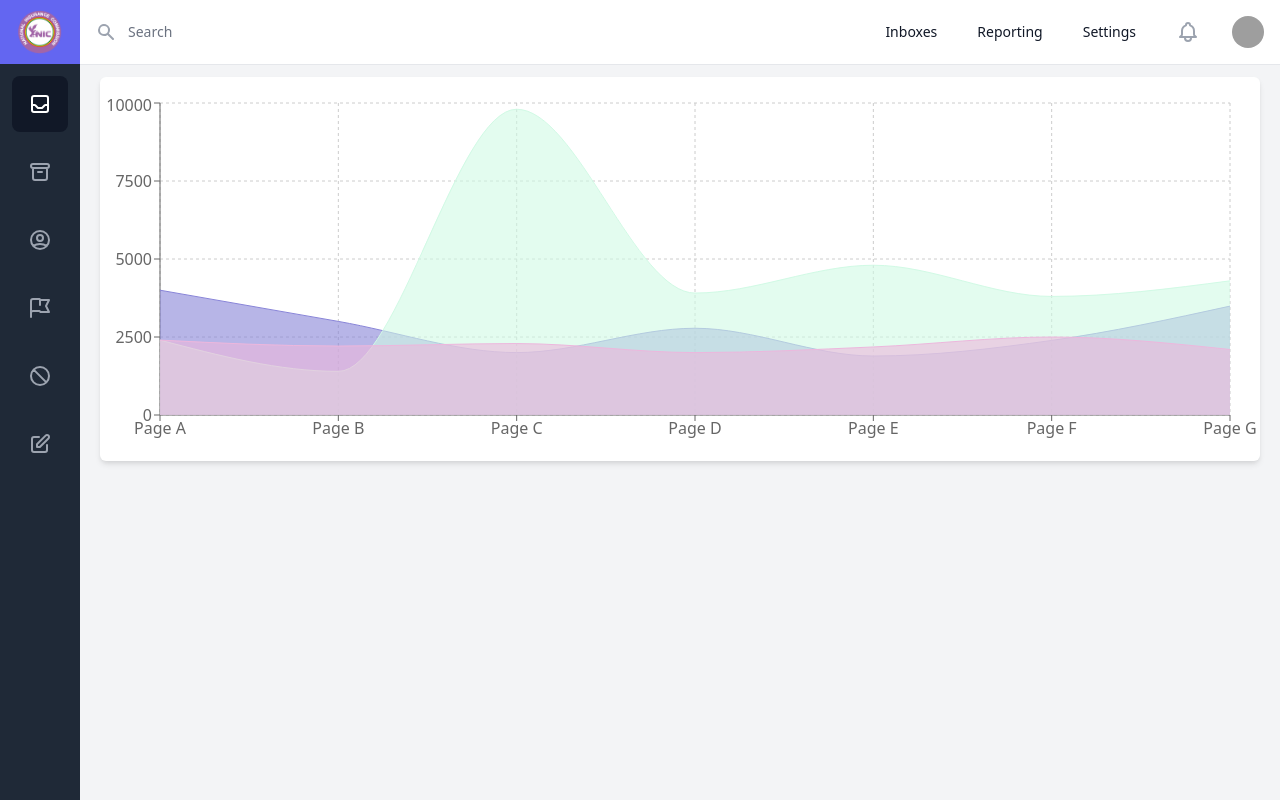
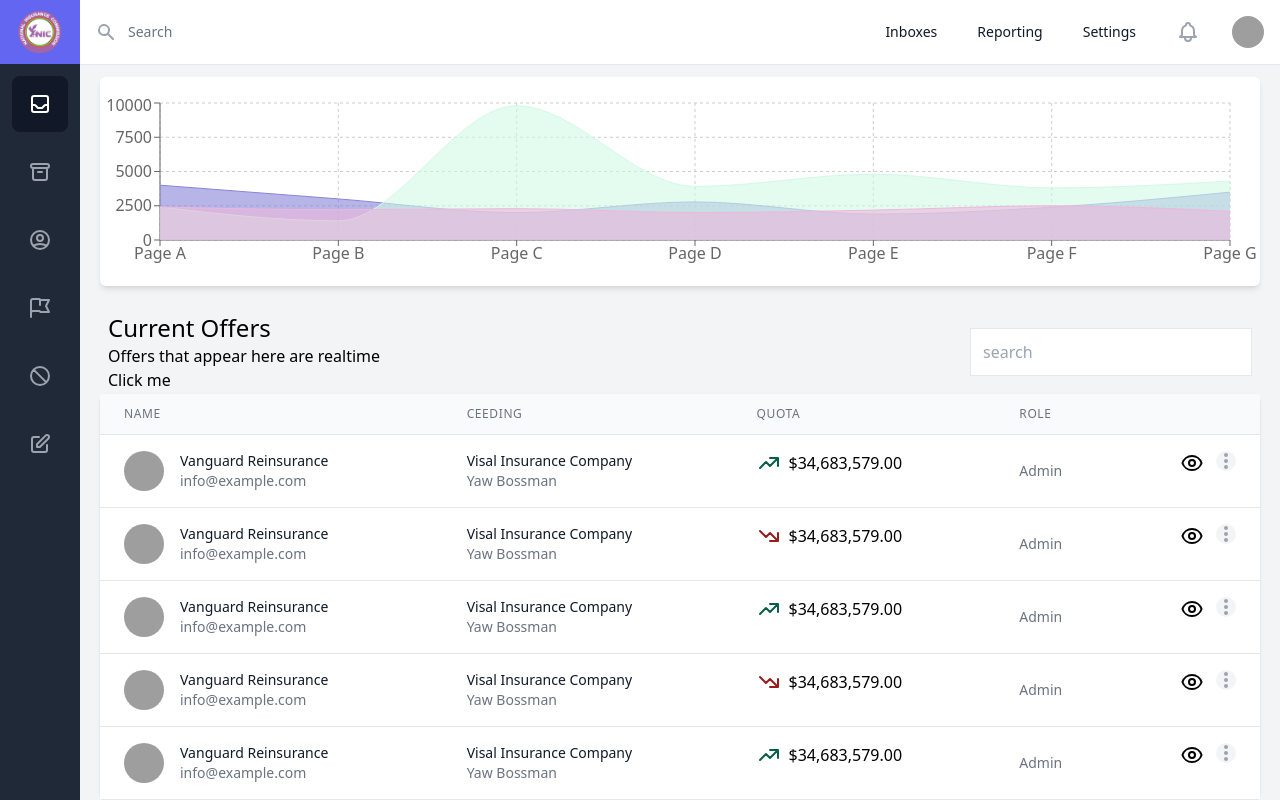
Before and after one commit to Khoby-790/template-nic, a React (Create React App) app: page /report in a window 1280 px wide. Built offline with nearby package versions, Linux system fonts and the light colour scheme; grey boxes are pictures that could not be loaded.

Commit message:
--- Auto-Git Commit ---

```diff
--- a/src/pages/Dashboard/Dashboard.tsx
+++ b/src/pages/Dashboard/Dashboard.tsx
@@ -1,8 +1,7 @@
 /* eslint-disable jsx-a11y/anchor-is-valid */
 import React, { Fragment } from 'react';
 import { AreaChart, Area, XAxis, YAxis, CartesianGrid, Tooltip, ResponsiveContainer } from 'recharts';
-import { useToast } from '../../providers/ToastProvider';
-import OfferLisitngItem from './components/OfferLisitngItem';
+import OffersListing from './components/OffersListing';
 
 
 interface Props {
@@ -56,11 +55,6 @@ const data = [
 ];
 
 const Dashboard = (props: Props) => {
-    const { notify } = useToast();
-
-    const onNotifyClicked = () => {
-        notify({ message: "Hello", description: "It is working" })
-    }
 
     return (
         <Fragment>
@@ -87,9 +81,7 @@ const Dashboard = (props: Props) => {
                     </AreaChart>
                 </ResponsiveContainer>
             </div>
-
-
-
+            <OffersListing />
         </Fragment>
     )
 }
--- a/src/pages/Dashboard/components/OffersListing.tsx
+++ b/src/pages/Dashboard/components/OffersListing.tsx
@@ -0,0 +1,71 @@
+import React, { Fragment } from 'react'
+import { useToast } from '../../../providers/ToastProvider'
+import OfferLisitngItem from './OfferLisitngItem'
+
+interface Props {
+
+}
+
+const OffersListing = (props: Props) => {
+    const { notify } = useToast()
+    const onNotifyClicked = () => {
+        notify({ message: "Hello", description: "It is working" })
+    }
+
+    return (
+        <Fragment>
+            <div className="mx-5 mt-5">
+                <div className="flex h-11 justify-between items-center my-3 mb-5">
+                    <div className="flex-1 px-2 ">
+                        <h2 className="text-2xl font-medium">Current Offers</h2>
+                        <p className="font-light">Offers that appear here are realtime</p>
+                        <button onClick={onNotifyClicked}>Click me</button>
+                    </div>
+                    <div className="flex-1 flex justify-end px-2">
+                        <input placeholder="search" type="search" className="border-gray-200 focus:outline-none px-3 border h-12 w-1/2" />
+                    </div>
+                </div>
+                <div className="flex flex-col">
+                    <div className="-my-2 overflow-x-auto sm:-mx-6 lg:-mx-8">
+                        <div className="py-2 align-middle inline-block min-w-full sm:px-6 lg:px-8">
+                            <div className="shadow border-b border-gray-200 sm:rounded-lg">
+                                <table className="min-w-full divide-y divide-gray-200">
+                                    <thead className="bg-gray-50">
+                                        <tr>
+                                            <th scope="col" className="px-6 py-3 text-left text-xs font-medium text-gray-500 uppercase tracking-wider">
+                                                Name
+                                            </th>
+                                            <th scope="col" className="px-6 py-3 text-left text-xs font-medium text-gray-500 uppercase tracking-wider">
+                                                Ceeding
+                                            </th>
+                                            <th scope="col" className="px-6 py-3 text-left text-xs font-medium text-gray-500 uppercase tracking-wider">
+                                                Quota
+                                            </th>
+                                            <th scope="col" className="px-6 py-3 text-left text-xs font-medium text-gray-500 uppercase tracking-wider">
+                                                Role
+                                            </th>
+                                            <th scope="col" className="relative px-6 py-3">
+                                                <span className="sr-only">Edit</span>
+                                            </th>
+                                        </tr>
+                                    </thead>
+                                    <tbody className="bg-white divide-y divide-gray-200">
+
+                                        {[1, 5, 4, 3, 2].map((_, index) => <OfferLisitngItem key={index} index={index} />)}
+
+                                        {/* <!-- More items... --> */}
+                                    </tbody>
+                                </table>
+                            </div>
+                        </div>
+                    </div>
+                </div>
+
+            </div>
+
+
+        </Fragment>
+    )
+}
+
+export default OffersListing
```
